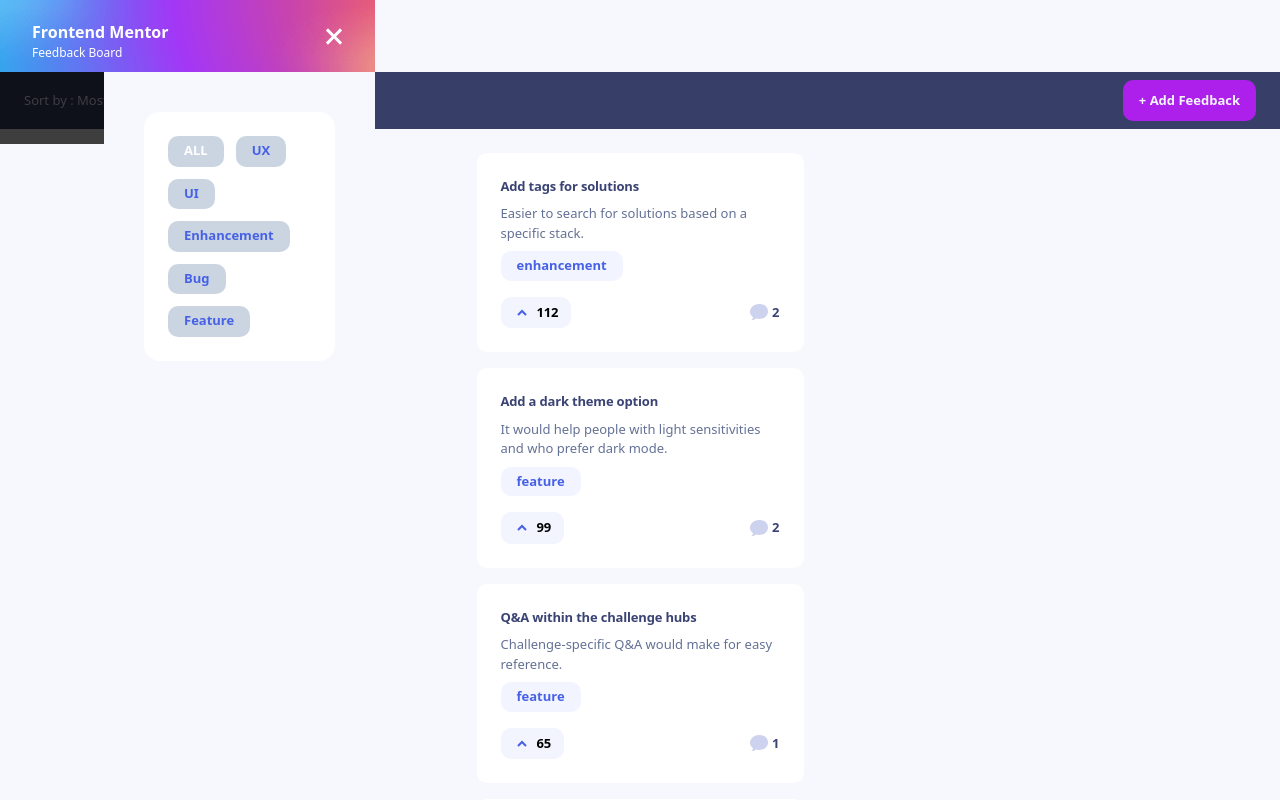
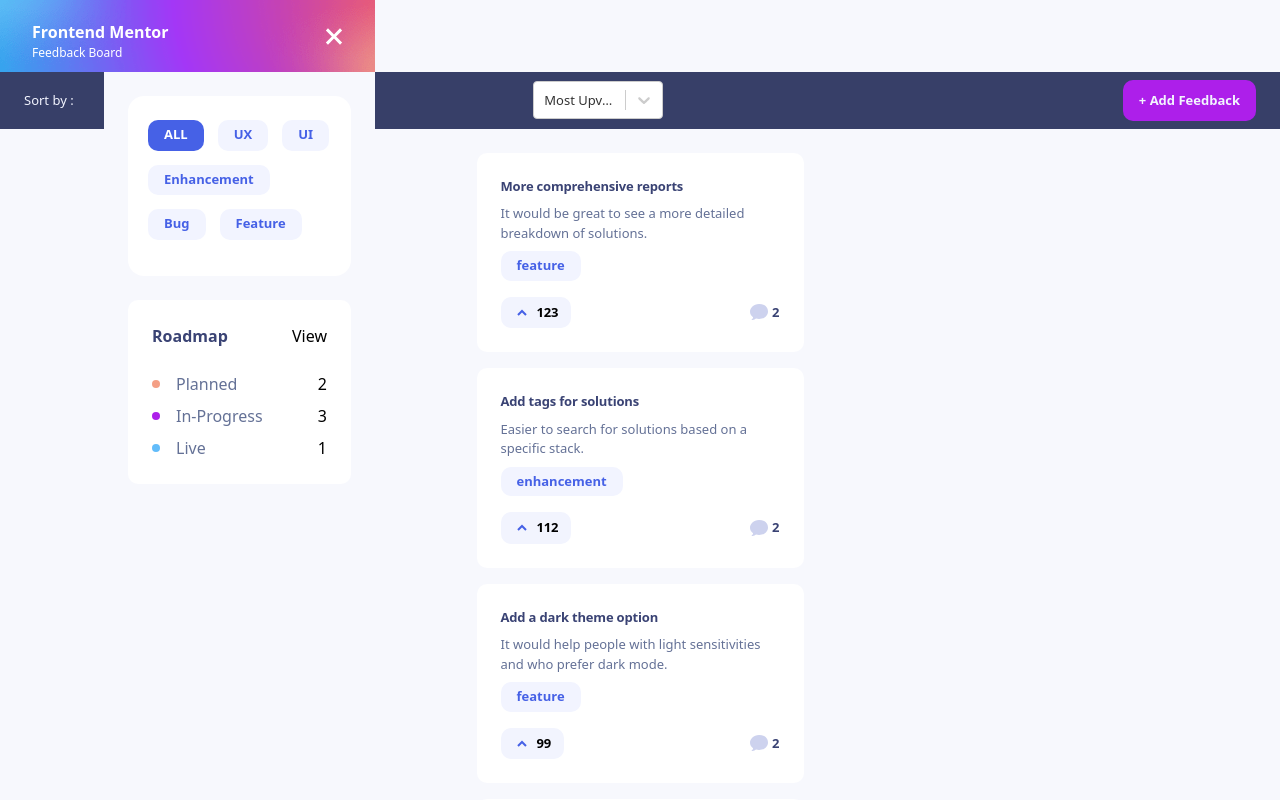
Before and after one commit to 4LL7N/product-feedback-app, a React (Vite) app: page / in a window 1280 px wide. Both pictures are taken after a click on the picture 333 px from the left and 36 px from the top of the page. Shown: the top 800 px of the page. Built offline with nearby package versions, Linux system fonts and the light colour scheme.

Commit message:
add select

```diff
--- a/src/page/Header.tsx
+++ b/src/page/Header.tsx
@@ -6,9 +6,28 @@ function Header() {
   const [categorySearch, setCategorySearch] = useState<string>("ALL");
   const findCategory = ["ALL", "UX", "UI", "Enhancement", "Bug", "Feature"];
 
+  const counts = context.dataInfo.productRequests.reduce(
+    (
+      acc: { planned: number; inProgress: number; live: number },
+      item: { status: string }
+    ) => {
+      const status = item.status.toLowerCase();
+
+      if (status === "planned") {
+        acc.planned++;
+      } else if (status === "in-progress") {
+        acc.inProgress++;
+      } else if (status === "live") {
+        acc.live++;
+      }
+      return acc;
+    },
+    { planned: 0, inProgress: 0, live: 0 }
+  );
+
   return (
     <div
-      className=" relative w-[375px]
+      className=" relative w-[375px]  h-full
     "
     >
       <img src="./assets/suggestions/mobile/background-header.png" alt="" />
@@ -35,9 +54,10 @@ function Header() {
         <p className="text-[16px] font-bold">Frontend Mentor</p>
         <p className=" text-[12px] font-normal">Feedback Board</p>
       </div>
+
       {context.close && (
-        <article className="  w-[271px] absolute right-0 bg-[#f7f8fd] px-10 py-10">
-          <section className=" bg-white rounded-2xl flex flex-row flex-wrap gap-3 text-[13px] p-6 text-blue-600 font-bold ">
+        <article className=" flex flex-col items-center justify-between  gap-6  w-[271px] absolute right-0 bg-[#f7f8fd] p-6 z-10 ">
+          <section className=" bg-white rounded-2xl flex flex-row flex-wrap gap-3.5 text-[13px] px-5 pt-6 pb-9 text-blue-600 font-bold ">
             {findCategory.map((item: string) => {
               return (
                 <button
@@ -47,10 +67,9 @@ function Header() {
                     } else {
                       context.setFilterCategory(item);
                     }
-                    // setCategorySearch(!categorySearch);
                     setCategorySearch(item);
                   }}
-                  className={` bg-slate-300  px-4 pt-[5px] pb-1.5 rounded-[10px] ${
+                  className={`  px-4 pt-[5px] pb-1.5 rounded-[10px] ${
                     categorySearch === item
                       ? " text-white bg-[#4661e6]"
                       : "bg-[#f2f4ff] text-[#4661e6]"
@@ -62,11 +81,46 @@ function Header() {
               );
             })}
           </section>
+          <section className=" flex flex-col items-center justify-between bg-white p-6 rounded-[10px] w-full  gap-6 ">
+            <div className="flex flex-row items-center justify-between w-full">
+              <h3 className="text-[#3a4374] font-bold leading-[-0.25px]">
+                Roadmap
+              </h3>
+              <p>View</p>
+            </div>
+            <div className="flex flex-col items-center justify-between gap-2 w-full">
+              <div className="flex flex-row items-center justify-between w-full">
+                <div className="flex flex-row items-center justify-between gap-4">
+                  <p className=" bg-[#f49f85] w-2 h-2 rounded-full"></p>
+                  <p className="text-[#647196] text-[16px] font-normal">
+                    Planned
+                  </p>
+                </div>
+                <p>{counts.planned}</p>
+              </div>
+              <div className="flex flex-row items-center justify-between w-full">
+                <div className="flex flex-row items-center justify-between gap-4">
+                  <p className=" bg-[#ad1fea] w-2 h-2 rounded-full"></p>
+                  <p className="text-[#647196] text-[16px] font-normal">
+                    In-Progress
+                  </p>
+                </div>
+                <p>{counts.inProgress}</p>
+              </div>
+              <div className="flex flex-row items-center justify-between w-full">
+                <div className="flex flex-row items-center justify-between gap-4">
+                  <p className=" bg-[#62bcfa] w-2 h-2 rounded-full"></p>
+                  <p className="text-[#647196] text-[16px] font-normal">Live</p>
+                </div>
+                <p>{counts.live}</p>
+              </div>
+            </div>
+          </section>
         </article>
       )}
       {context.close && (
-        <div className="absolute left-0 w-[104px] opacity-75 bg-transparent h-full">
-          <div className="bg-black h-full"></div>
+        <div className="absolute left-0 w-[104px] opacity-75 bg-transparent h-full z-10">
+          <div className="bg-black "></div>
         </div>
       )}
     </div>
--- a/src/page/Suggestion.tsx
+++ b/src/page/Suggestion.tsx
@@ -1,6 +1,7 @@
 import { useEffect, useState } from "react";
 import { Context } from "./Context";
 import Header from "./Header";
+import Select from "react-select";
 
 function Suggestion() {
   const context = Context();
@@ -12,13 +13,55 @@ function Suggestion() {
     setFilterInfo(filteredData);
   }, [context.filterCategory, context.dataInfo.productRequests]);
 
+  const options = [
+    { value: "Most Upvotes", label: "Most Upvotes" },
+    { value: "Least Upvotes", label: "Least Upvotes" },
+    { value: "Most Comments", label: "Most Comments" },
+    { value: "Least Comments", label: "Least Comments" },
+  ];
+
+  const [selectedOption, setSelectedOption] = useState<string>("Most Upvotes");
+  useEffect(() => {
+    let filteredData = [...context.dataInfo.productRequests];
+
+    switch (selectedOption) {
+      case "Most Upvotes":
+        filteredData = filteredData.sort((a, b) => b.upvotes - a.upvotes);
+        break;
+      case "Least Upvotes":
+        filteredData = filteredData.sort((a, b) => a.upvotes - b.upvotes);
+        break;
+      case "Most Comments":
+        filteredData = filteredData.sort(
+          (a, b) => (b.comments?.length || 0) - (a.comments?.length || 0)
+        );
+        break;
+      case "Least Comments":
+        filteredData = filteredData.sort(
+          (a, b) => (a.comments?.length || 0) - (b.comments?.length || 0)
+        );
+        break;
+      default:
+        break;
+    }
+
+    setFilterInfo(filteredData);
+  }, [selectedOption, context.dataInfo.productRequests]);
+  const handleSelectChange = (selectedOption: any) => {
+    setSelectedOption(selectedOption.value);
+  };
+
   return (
     <article>
       <Header />
       <section className="bg-[#373f68] px-6 py-2 flex flex-row items-center justify-between w-full">
-        <p className=" text-[13px] font-light text-[#f2f4fe]">
-          Sort by : <strong>Most Upvotes</strong>
-        </p>
+        <p className=" text-[13px] font-light text-[#f2f4fe]">Sort by : </p>
+        <Select
+          onChange={handleSelectChange}
+          defaultValue={{ value: "Most Upvotes", label: "Most Upvotes" }}
+          className="text-[13px] w-[130px] "
+          options={options}
+        />
         <button className="text-[13px] font-bold text-[#f2f4fe] px-4 py-[10.5px] bg-[#ad1fea;] rounded-[10px]">
           + Add Feedback
         </button>
```
